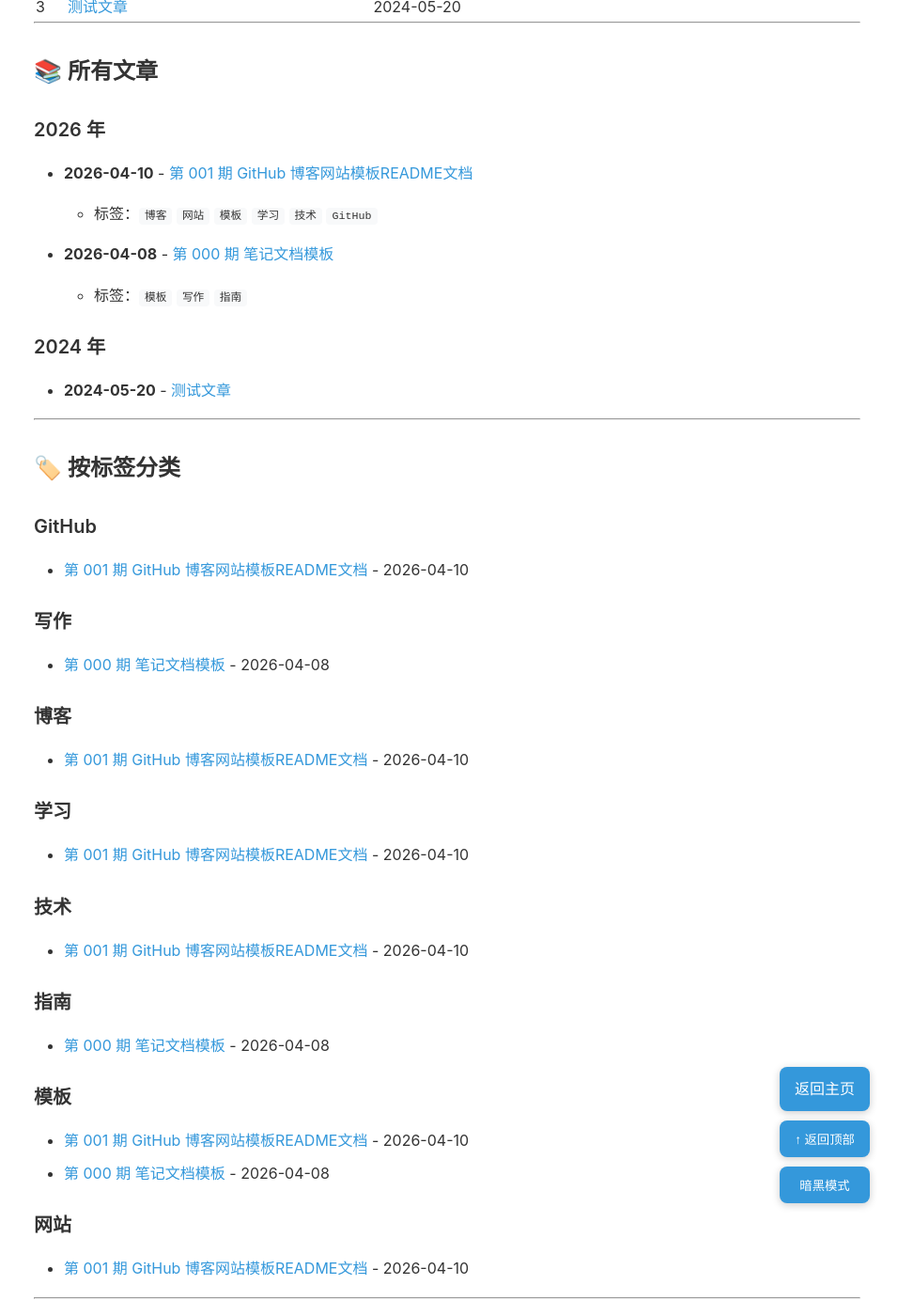
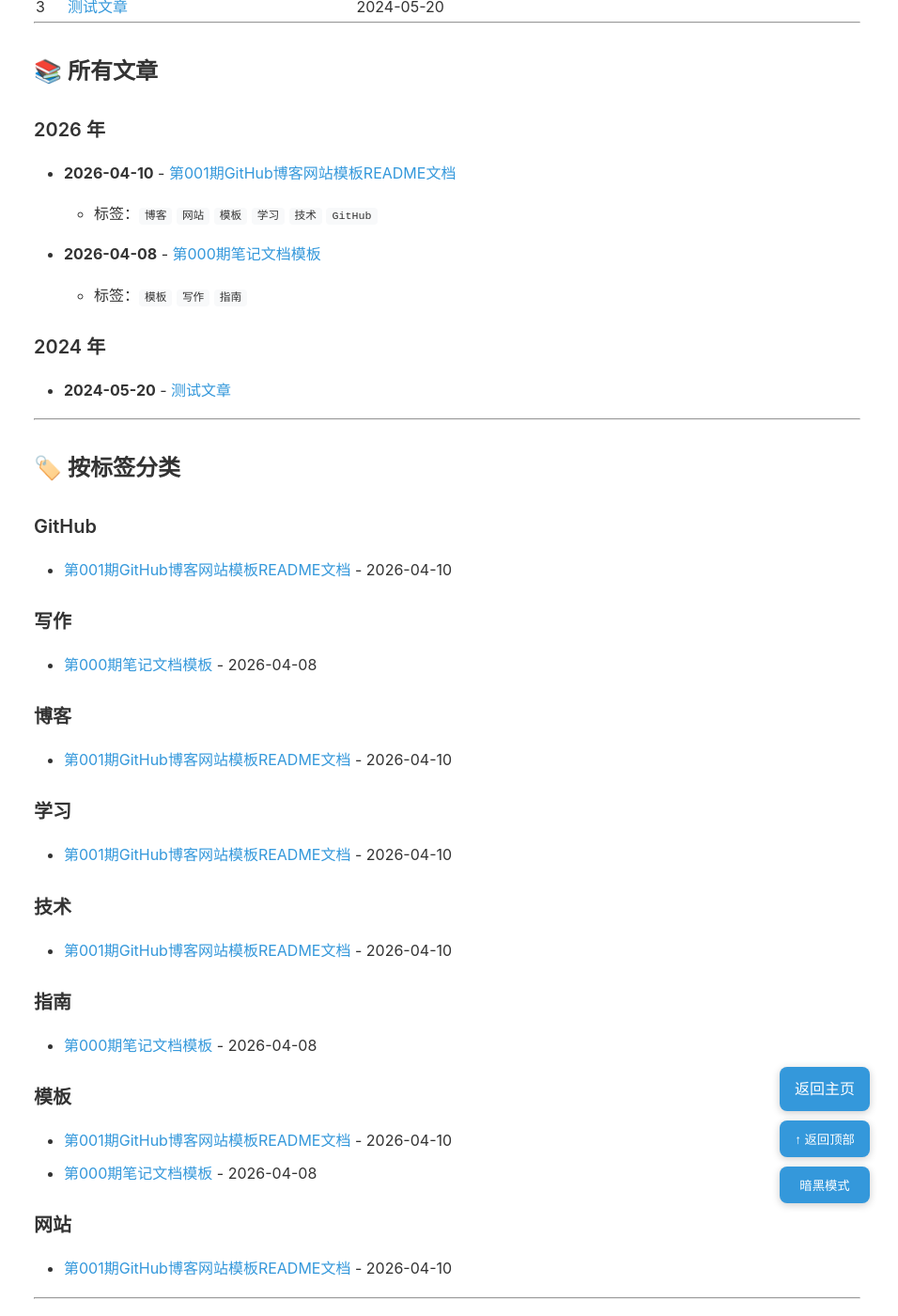
Before and after one commit to yihufree/yihufree.github.io, a Jekyll site: the page built from 文章目录.md, in a window 1280 px wide and 1400 px high, scrolled down 1150 px. Shown: the whole window at 94% size, without its empty margins (324-1280 px from the left). Built offline with Jekyll 4.4.1, drawn with Linux system fonts in a browser that asks for light colours; our own code applies the rules of GitHub Pages for plain Markdown files; comment, search, counter and statistics services are not loaded; some of the changed text lies outside the part shown.

Commit message:
修复文章目录链接问题

```diff
--- a/文章目录.md
+++ b/文章目录.md
@@ -32,8 +32,8 @@
 
 | 序号 | 标题 | 日期 | 标签 |
 |------|------|------|------|
-| 1 | [第 001 期  GitHub 博客网站模板README文档](_posts/2026-04-10-第 001 期-GitHub博客网站模板README文档.md) | 2026-04-10 | `博客` `网站` `模板` `学习` `技术` `GitHub` |
-| 2 | [第 000 期  笔记文档模板](_posts/2026-04-08-笔记文档模板.md) | 2026-04-08 | `模板` `写作` `指南` |
+| 1 | [第001期GitHub博客网站模板README文档](_posts/2026-04-10-第001期GitHub博客网站模板README文档.md) | 2026-04-10 | `博客` `网站` `模板` `学习` `技术` `GitHub` |
+| 2 | [第000期笔记文档模板](_posts/2026-04-08-笔记文档模板.md) | 2026-04-08 | `模板` `写作` `指南` |
 | 3 | [测试文章](_posts/2024-05-20-test.md) | 2024-05-20 |  |
 
 ---
@@ -42,9 +42,9 @@
 
 ### 2026 年
 
-- **2026-04-10** - [第 001 期  GitHub 博客网站模板README文档](_posts/2026-04-10-第 001 期-GitHub博客网站模板README文档.md)
+- **2026-04-10** - [第001期GitHub博客网站模板README文档](_posts/2026-04-10-第001期GitHub博客网站模板README文档.md)
   - 标签：`博客` `网站` `模板` `学习` `技术` `GitHub`
-- **2026-04-08** - [第 000 期  笔记文档模板](_posts/2026-04-08-笔记文档模板.md)
+- **2026-04-08** - [第000期笔记文档模板](_posts/2026-04-08-笔记文档模板.md)
   - 标签：`模板` `写作` `指南`
 
 ### 2024 年
@@ -57,36 +57,36 @@
 
 ### GitHub
 
-- [第 001 期  GitHub 博客网站模板README文档](_posts/2026-04-10-第 001 期-GitHub博客网站模板README文档.md) - 2026-04-10
+- [第001期GitHub博客网站模板README文档](_posts/2026-04-10-第001期GitHub博客网站模板README文档.md) - 2026-04-10
 
 ### 写作
 
-- [第 000 期  笔记文档模板](_posts/2026-04-08-笔记文档模板.md) - 2026-04-08
+- [第000期笔记文档模板](_posts/2026-04-08-笔记文档模板.md) - 2026-04-08
 
 ### 博客
 
-- [第 001 期  GitHub 博客网站模板README文档](_posts/2026-04-10-第 001 期-GitHub博客网站模板README文档.md) - 2026-04-10
+- [第001期GitHub博客网站模板README文档](_posts/2026-04-10-第001期GitHub博客网站模板README文档.md) - 2026-04-10
 
 ### 学习
 
-- [第 001 期  GitHub 博客网站模板README文档](_posts/2026-04-10-第 001 期-GitHub博客网站模板README文档.md) - 2026-04-10
+- [第001期GitHub博客网站模板README文档](_posts/2026-04-10-第001期GitHub博客网站模板README文档.md) - 2026-04-10
 
 ### 技术
 
-- [第 001 期  GitHub 博客网站模板README文档](_posts/2026-04-10-第 001 期-GitHub博客网站模板README文档.md) - 2026-04-10
+- [第001期GitHub博客网站模板README文档](_posts/2026-04-10-第001期GitHub博客网站模板README文档.md) - 2026-04-10
 
 ### 指南
 
-- [第 000 期  笔记文档模板](_posts/2026-04-08-笔记文档模板.md) - 2026-04-08
+- [第000期笔记文档模板](_posts/2026-04-08-笔记文档模板.md) - 2026-04-08
 
 ### 模板
 
-- [第 001 期  GitHub 博客网站模板README文档](_posts/2026-04-10-第 001 期-GitHub博客网站模板README文档.md) - 2026-04-10
-- [第 000 期  笔记文档模板](_posts/2026-04-08-笔记文档模板.md) - 2026-04-08
+- [第001期GitHub博客网站模板README文档](_posts/2026-04-10-第001期GitHub博客网站模板README文档.md) - 2026-04-10
+- [第000期笔记文档模板](_posts/2026-04-08-笔记文档模板.md) - 2026-04-08
 
 ### 网站
 
-- [第 001 期  GitHub 博客网站模板README文档](_posts/2026-04-10-第 001 期-GitHub博客网站模板README文档.md) - 2026-04-10
+- [第001期GitHub博客网站模板README文档](_posts/2026-04-10-第001期GitHub博客网站模板README文档.md) - 2026-04-10
 
 ---
 
```
Also changed, not shown: other parts of 文章目录.md (+1 -1 lines).
